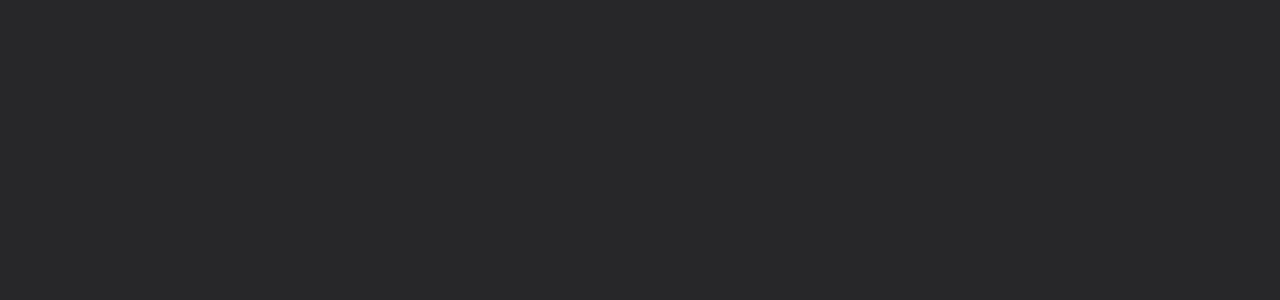
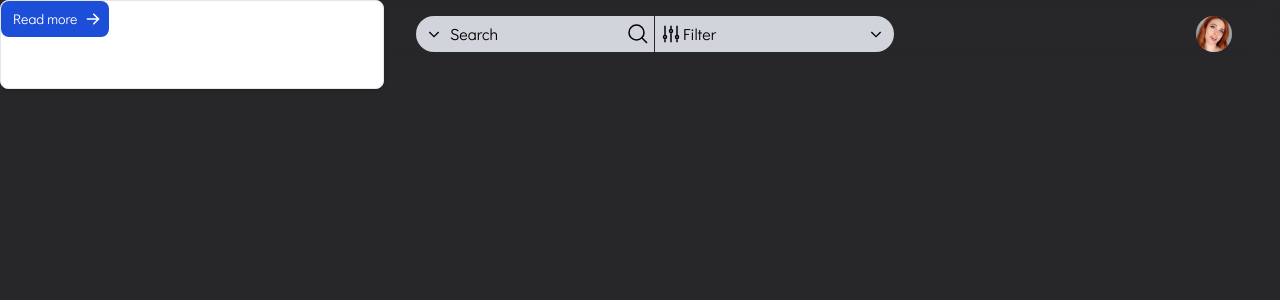
Before and after one commit to n-vh/lime, a React (Vite) app in the folder front/: page /showall in a window 1280 px wide. Before the commit this address had no page. Shown: the top 300 px of the page. Built offline with nearby package versions, Linux system fonts and the light colour scheme.

Commit message:
just a commit

```diff
--- a/front/src/main.tsx
+++ b/front/src/main.tsx
@@ -7,6 +7,7 @@
 import { Sign } from '~/pages/Sign';
 import { UserModification } from '~/pages/UserModification';
 import './index.css';
+import { PageShowAll } from './pages/PageShowAll';
 
 ReactDOM.createRoot(document.getElementById('root') as HTMLElement).render(
   <React.StrictMode>
@@ -15,6 +16,7 @@
         <Route path="/" index element={<Index />} />
         <Route path="/sign" element={<Sign />} />
         <Route path="/user" element={<UserModification />} />
+        <Route path="/showall" element={<PageShowAll />} />
       </Routes>
     </BrowserRouter>
   </React.StrictMode>,
--- a/front/src/pages/PageShowAll.tsx
+++ b/front/src/pages/PageShowAll.tsx
@@ -1,3 +1,37 @@
+import { Navbar } from '~/components/Navbar';
+
 export function PageShowAll() {
-  return <></>;
+  return (
+    <>
+      <div className="relative">
+        <Navbar />
+        <div className="h-33vh fixed top-0 z-0 h-2/6 w-full">
+          {' '}
+          {
+            <div className="h-2/6 max-w-sm rounded-lg border border-gray-200 bg-white shadow dark:border-gray-700 dark:bg-gray-800">
+              <a
+                href="#"
+                className="inline-flex items-center rounded-lg bg-blue-700 px-3 py-2 text-center text-sm font-medium text-white hover:bg-blue-800 focus:outline-none focus:ring-4 focus:ring-blue-300 dark:bg-blue-600 dark:hover:bg-blue-700 dark:focus:ring-blue-800"
+              >
+                Read more
+                <svg
+                  aria-hidden="true"
+                  className="ml-2 -mr-1 h-4 w-4"
+                  fill="currentColor"
+                  viewBox="0 0 20 20"
+                  xmlns="http://www.w3.org/2000/svg"
+                >
+                  <path
+                    fill-rule="evenodd"
+                    d="M10.293 3.293a1 1 0 011.414 0l6 6a1 1 0 010 1.414l-6 6a1 1 0 01-1.414-1.414L14.586 11H3a1 1 0 110-2h11.586l-4.293-4.293a1 1 0 010-1.414z"
+                    clip-rule="evenodd"
+                  ></path>
+                </svg>
+              </a>
+            </div>
+          }{' '}
+        </div>
+      </div>
+    </>
+  );
 }
```
